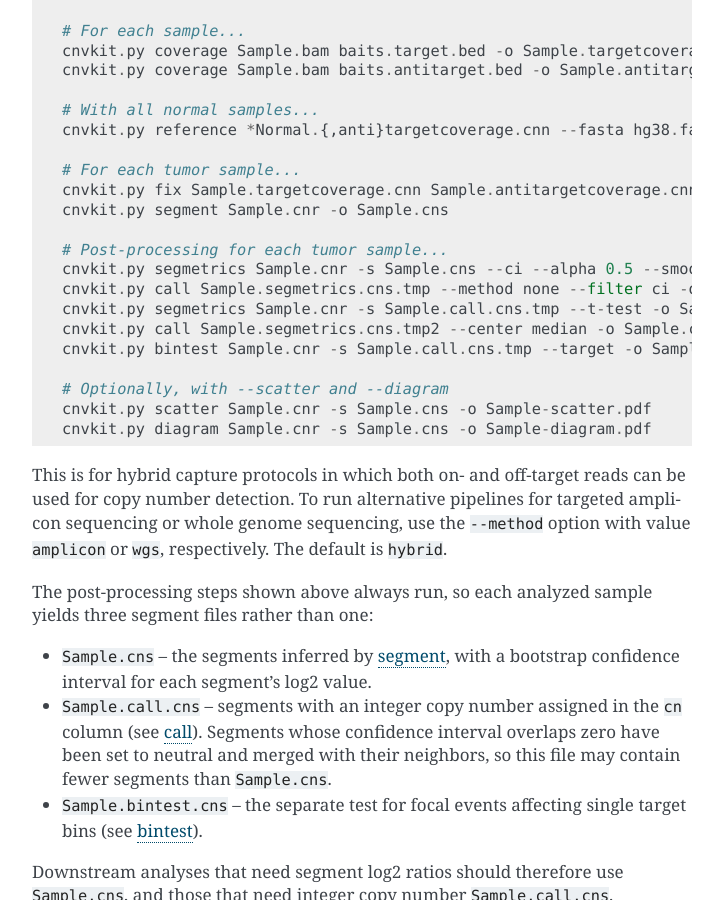
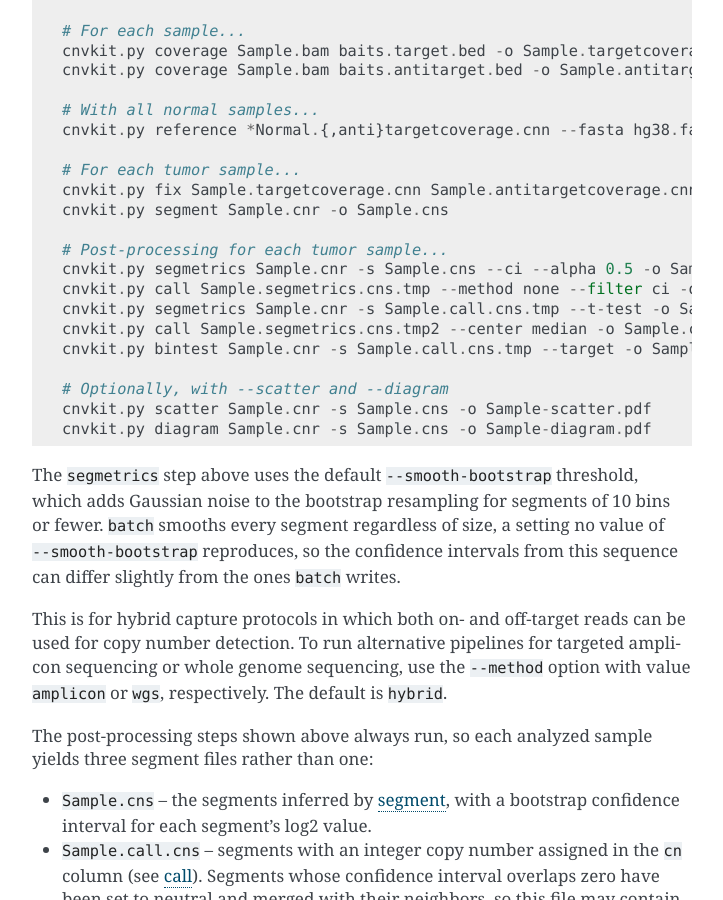
Before and after one commit to etal/cnvkit, a Sphinx documentation site: the page built from doc/pipeline.rst, in a window 1280 px wide and 900 px high, scrolled down 2064 px. Shown: the whole window, without its empty margins (388-1111 px from the left). Built offline with Sphinx 7.4.7, drawn with Linux system fonts in a browser that asks for light colours.

Commit message:
Repair the segmetrics step in the documented batch pipeline
The listing of commands equivalent to `batch` passed --smooth-bootstrap with
no argument. That was correct until the option changed from a flag to an
integer threshold in 9fc3456, and the documented command has been rejected by
argparse since. Drop the option so the line runs with the default threshold,
and state where the result still differs from what `batch` computes: batch
smooths every segment's bootstrap, which no value of the option expresses.

```diff
--- a/doc/pipeline.rst
+++ b/doc/pipeline.rst
@@ -81,7 +81,7 @@ The pipeline executed by the ``batch`` command is equivalent to::
     cnvkit.py segment Sample.cnr -o Sample.cns
 
     # Post-processing for each tumor sample...
-    cnvkit.py segmetrics Sample.cnr -s Sample.cns --ci --alpha 0.5 --smooth-bootstrap -o Sample.segmetrics.cns.tmp
+    cnvkit.py segmetrics Sample.cnr -s Sample.cns --ci --alpha 0.5 -o Sample.segmetrics.cns.tmp
     cnvkit.py call Sample.segmetrics.cns.tmp --method none --filter ci -o Sample.call.cns.tmp
     cnvkit.py segmetrics Sample.cnr -s Sample.call.cns.tmp --t-test -o Sample.segmetrics.cns.tmp2
     cnvkit.py call Sample.segmetrics.cns.tmp2 --center median -o Sample.call.cns
@@ -90,6 +90,13 @@ The pipeline executed by the ``batch`` command is equivalent to::
     # Optionally, with --scatter and --diagram
     cnvkit.py scatter Sample.cnr -s Sample.cns -o Sample-scatter.pdf
     cnvkit.py diagram Sample.cnr -s Sample.cns -o Sample-diagram.pdf
+
+The ``segmetrics`` step above uses the default ``--smooth-bootstrap``
+threshold, which adds Gaussian noise to the bootstrap resampling for segments
+of 10 bins or fewer. ``batch`` smooths every segment regardless of size, a
+setting no value of ``--smooth-bootstrap`` reproduces, so the confidence
+intervals from this sequence can differ slightly from the ones ``batch``
+writes.
 
 This is for hybrid capture protocols in which both on- and off-target reads can
 be used for copy number detection. To run alternative pipelines for targeted
```
